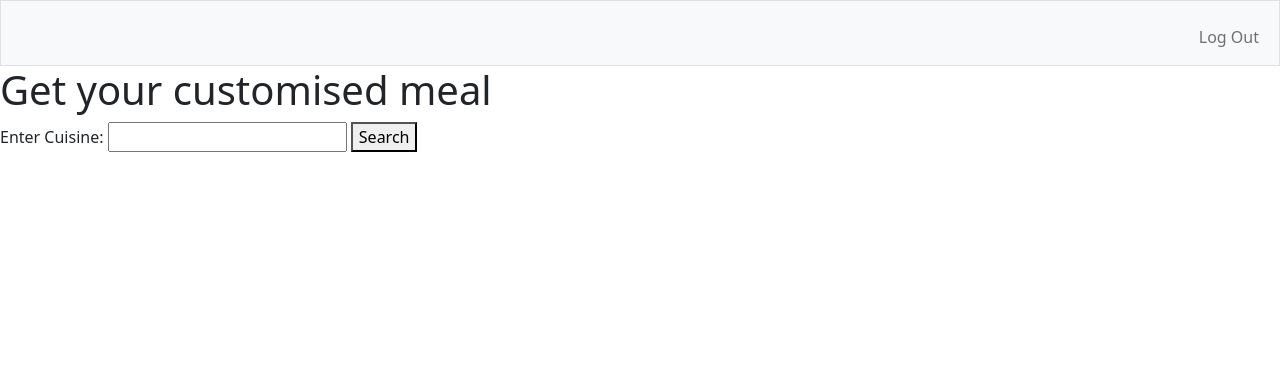
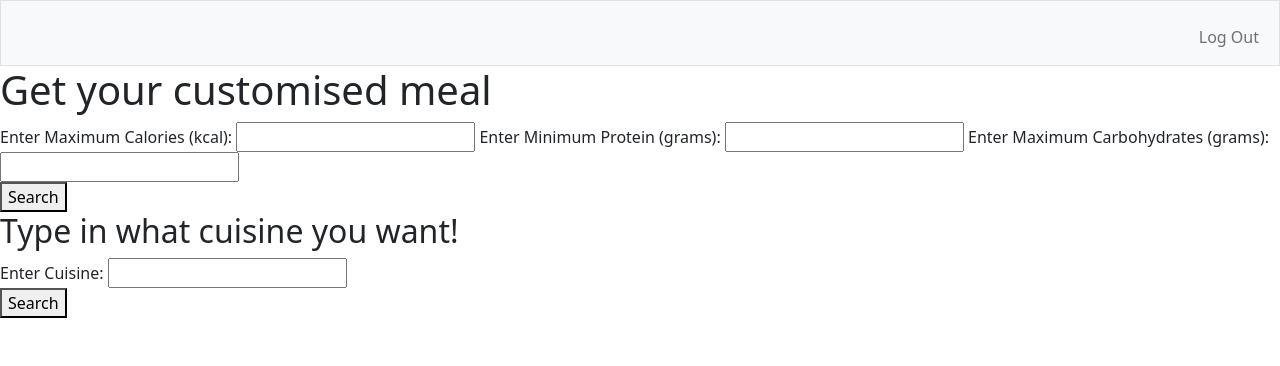
Before and after one commit to sangT220222/CS50x_final_project, a Flask app: page / in a window 1280 px wide. Shown: the top 366 px of the page. Run offline with Flask 3, Linux system fonts and the light colour scheme; a user stored in the database is signed in.

Commit message:
restructured index page with additional options

```diff
--- a/templates/index.html
+++ b/templates/index.html
@@ -1,10 +1,35 @@
 {% extends "base.html" %}
+
+{% block title %} Homepage {% endblock %}
+
+{% block index_style %}
+<link href = "/static/index_style.css" rel = "stylesheet">
+{% endblock %}
+
 
 {% block content %}
 <h1>Get your customised meal</h1>
-<form action="/search_cuisine" method="post">
-    <label for="cuisine">Enter Cuisine:</label>
-    <input type="text" id="cuisine" name="cuisine">
+<form action="/nutrients_search" method="post">
+    <div class="form-container">
+        <label for="calories">Enter Maximum Calories (kcal):</label>
+        <input type="text" id="calories" name="calories">
+
+        <label for="protein">Enter Minimum Protein (grams):</label>
+        <input type="text" id="protein" name="protein">
+
+        <label for="carbs">Enter Maximum Carbohydrates (grams):</label>
+        <input type="text" id="carbs" name="carbs">
+    </div>
     <button type="submit">Search</button>
 </form>
+
+<h2>Type in what cuisine you want!</h2>
+<form action="/search_cuisine" method="post">
+    <div class="form-container">
+        <label for="cuisine">Enter Cuisine:</label>
+        <input type="text" id="cuisine" name="cuisine">
+    </div>
+    <button type="submit">Search</button>
+</form>
+
 {% endblock %}
```
